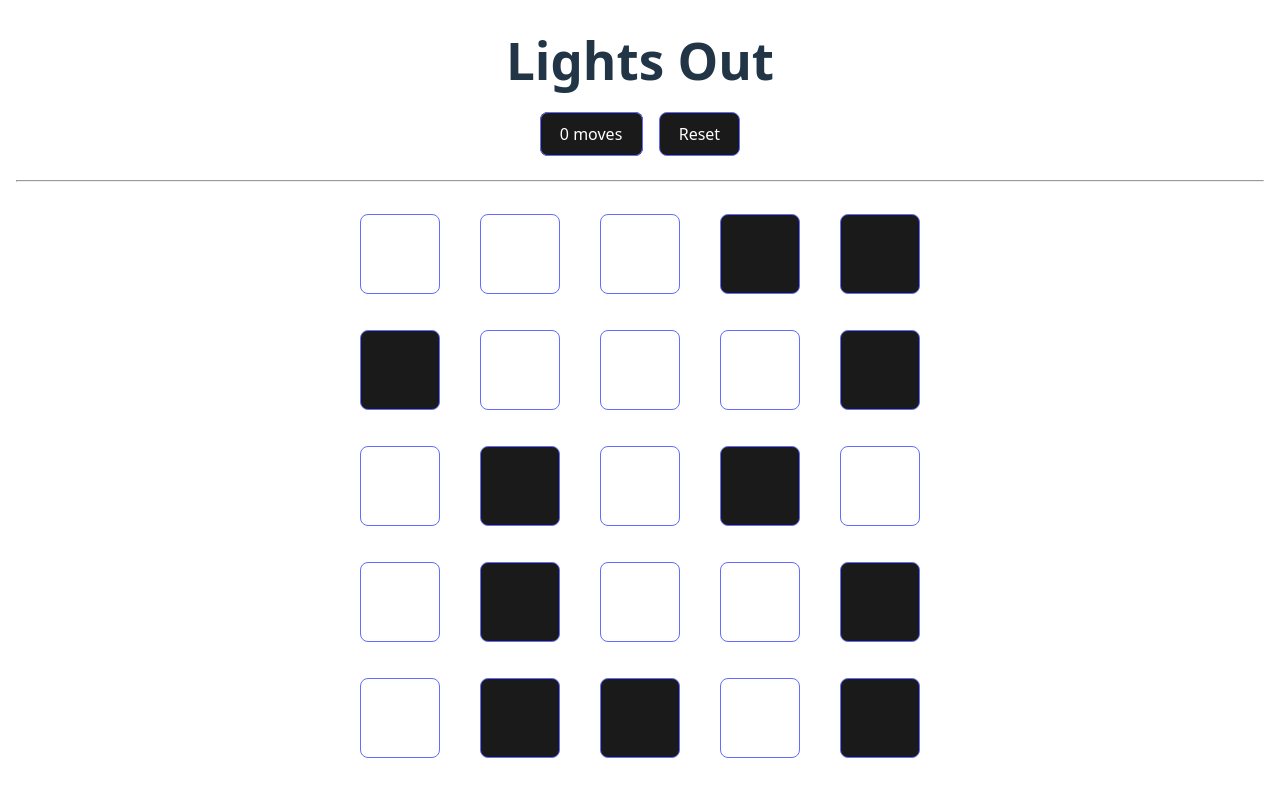
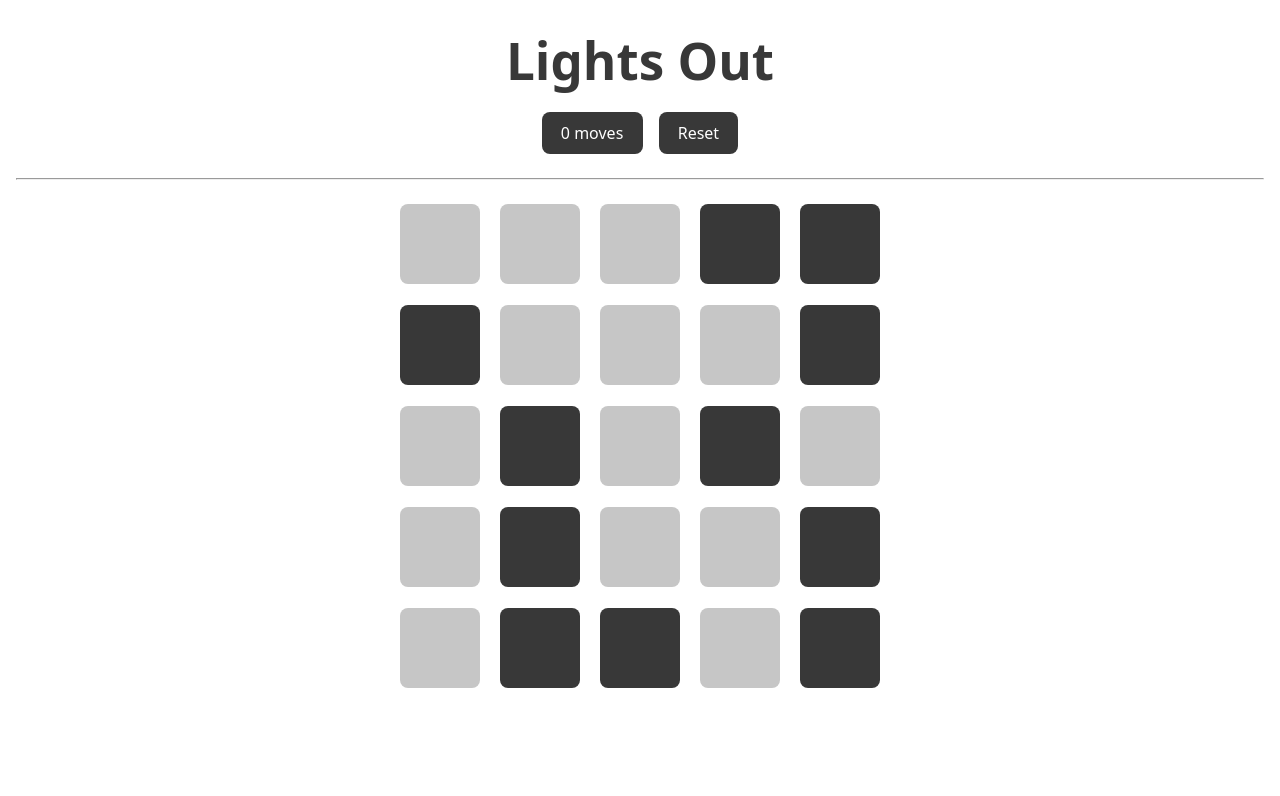
Before and after one commit to rhyderswen/lights-out, a React (Vite) app in the folder lights-out/: page / in a window 1280 px wide. Shown: the top 796 px of the page. Built offline with nearby package versions, Linux system fonts and the light colour scheme.

Commit message:
Style overhaul

```diff
--- a/lights-out/src/App.css
+++ b/lights-out/src/App.css
@@ -12,7 +12,7 @@
 }
 
 .winPopup {
-  background-color: #213547;
+  background-color: #242424;
   padding: 16px;
   font-size: 1.5rem;
   text-align: center;
@@ -31,24 +31,20 @@
 
 .button {
   border-radius: 8px;
-  border: 1px solid #646cff;
+  border: 0px;
   padding: 0.6em 1.2em;
   font-size: inherit;
   font-weight: 500;
   font-family: inherit;
-  background-color: #1a1a1a;
+  background-color: #383838;
   width: fit-content;
   margin: 8px;
   cursor: grab;
-  transition: border-color 0.15s ease-in-out;
+  transition: transform 0.15s ease-in-out;
 }
 
-.resetButton:hover {
-  border-color: #ff4744;
-}
-
-.closeButton:hover {
-  border-color: #de83ff;
+.button:hover {
+  transform: scale(1.1);
 }
 
 @media (prefers-color-scheme: light) {
--- a/lights-out/src/App.tsx
+++ b/lights-out/src/App.tsx
@@ -65,12 +65,9 @@ function App() {
     }
 
     const numArr = arr.map((state) => +state);
-    console.log(numArr);
     if (dotProduct(numArr, n1) % 2 === 0 && dotProduct(numArr, n2) % 2 === 0) {
-      console.log("solvable!\n");
       return true;
     }
-    console.log("not solvable!\n");
     return false;
   }, []);
 
--- a/lights-out/src/components/GameArea/GameArea.tsx
+++ b/lights-out/src/components/GameArea/GameArea.tsx
@@ -14,7 +14,7 @@ const GameArea = ({ rows, columns, tileStates, flipTile }: IGameArea) => {
       className="tileContainer"
       style={{
         gridTemplateColumns: "1fr ".repeat(columns),
-        maxWidth: columns * 120,
+        maxWidth: columns * 100,
       }}
     >
       {[...Array(columns * rows)].map((_, i) => (
--- a/lights-out/src/components/Header/Header.css
+++ b/lights-out/src/components/Header/Header.css
@@ -4,12 +4,12 @@ h1 {
 
 .scoreBox {
   border-radius: 8px;
-  border: 1px solid #646cff;
+  border: 0px;
   padding: 0.6em 1.2em;
   font-size: 1em;
   font-weight: 500;
   font-family: inherit;
-  background-color: #1a1a1a;
+  background-color: #383838;
   width: fit-content;
   margin: 8px;
   display: inline;
@@ -17,7 +17,7 @@ h1 {
 
 @media (prefers-color-scheme: light) {
   h1 {
-    color: #213547;
+    color: #383838;
   }
   .scoreBox {
     color: white;
--- a/lights-out/src/components/Tile/Tile.css
+++ b/lights-out/src/components/Tile/Tile.css
@@ -1,6 +1,6 @@
 .tileWrapper {
   padding: 8px;
-  margin: 0.5rem auto;
+  margin: auto;
 }
 
 .tile {
@@ -9,22 +9,24 @@
   height: 5rem;
   color: white;
   border-radius: 8px;
-  border: 1px solid #646cff;
+  border: 0px;
   font-size: 1em;
   font-weight: 500;
   font-family: inherit;
   cursor: grab;
-  transition: border-color 0.15s ease-in-out, background-color 0.15s ease-in-out;
+  transition: transform 0.15s ease-in-out, background-color 0.15s ease-in-out;
 }
 
 .tile:hover {
-  border-color: #de83ff;
+  transform: scale(1.1);
 }
 
 .lightTile {
-  background-color: white;
+  background-color: #c6c6c6;
+  /* background-color: #dfdfdf; */
+  /* background-color: #ffdfa9; */
 }
 
 .darkTile {
-  background-color: #1a1a1a;
+  background-color: #383838;
 }
--- a/lights-out/src/index.css
+++ b/lights-out/src/index.css
@@ -56,7 +56,7 @@ button:focus-visible {
 
 @media (prefers-color-scheme: light) {
   :root {
-    color: #213547;
+    color: #383838;
     background-color: #ffffff;
   }
   a:hover {
```
